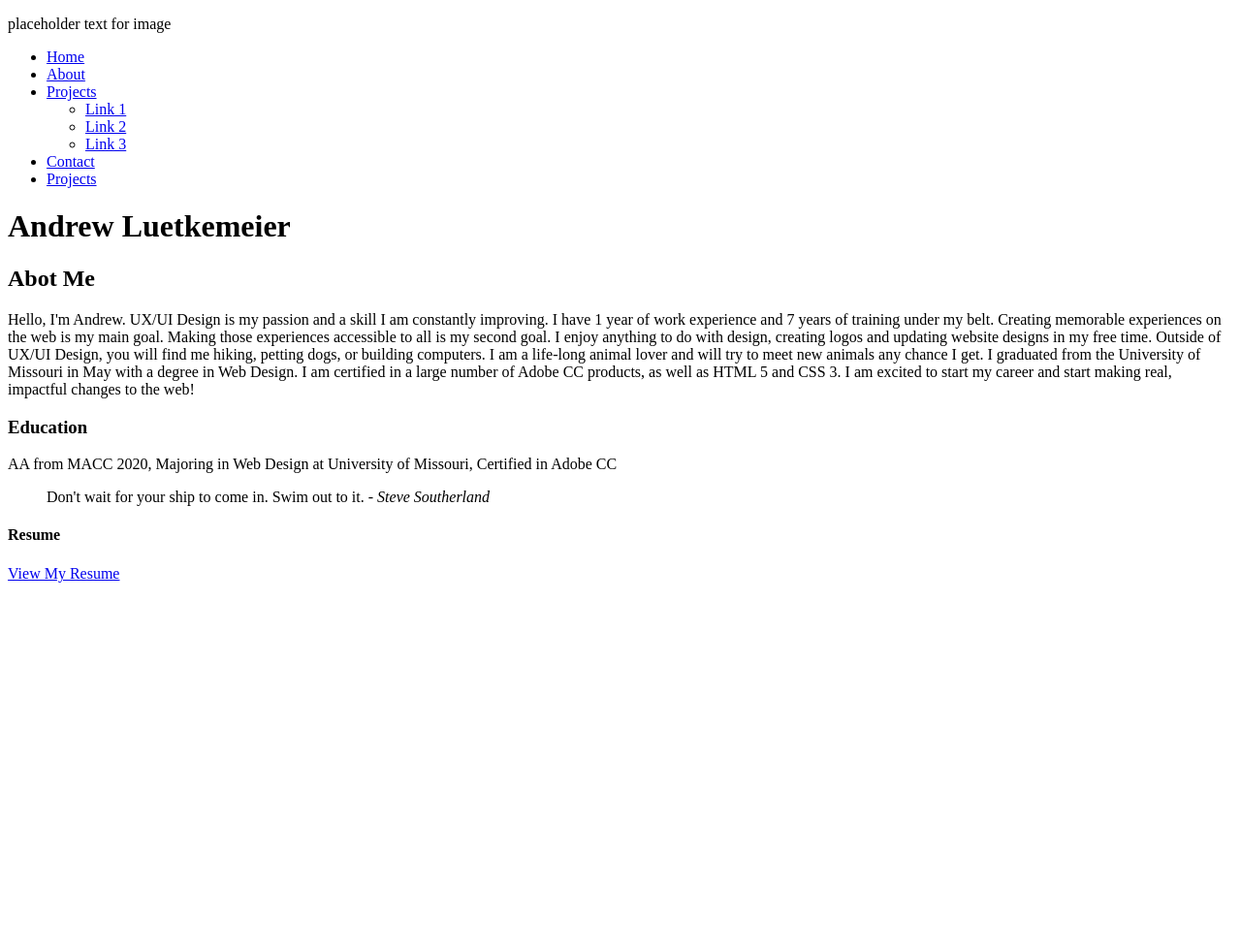
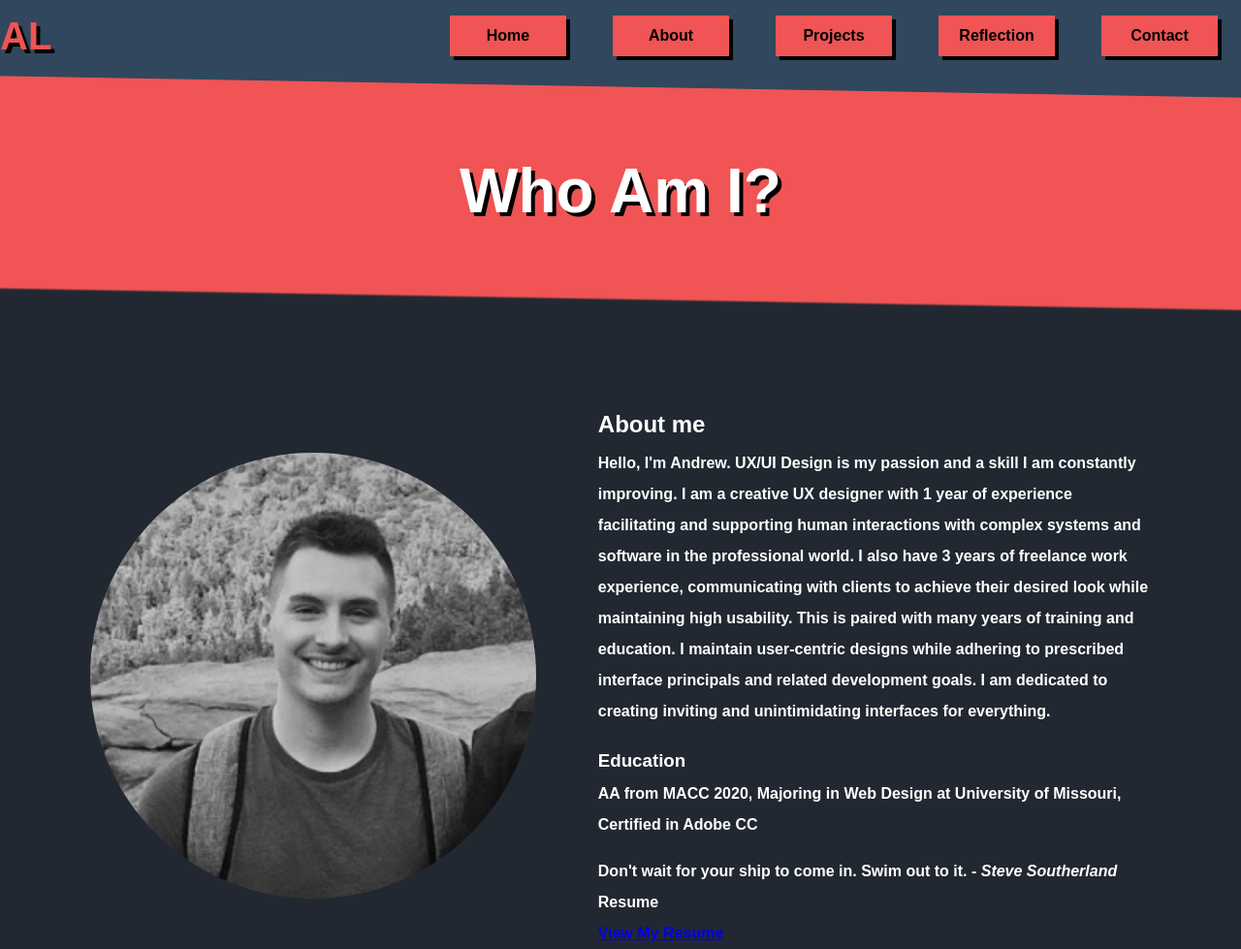
Before and after one commit to AndyLuet/andyluet.github.io, a plain HTML site: page islt_7310/about.html in a window 1280 px wide. Shown: the whole page at 97% size. Before the commit the page ends 800 px from the top, so only its background shows below. Drawn offline with Linux system fonts and the light colour scheme.

Commit message:
Add files via upload

```diff
--- a/islt_7310/about.html
+++ b/islt_7310/about.html
@@ -10,10 +10,14 @@
     <head>
         <meta charset="utf-8" />
         <title>About Page</title>
+
+        <link rel="stylesheet" href="./style.css" />
+        <link rel="stylesheet" href="./nav.css" />
     </head>
     <body>
         <nav>
-            <p class="fancy">placeholder text for image</p>
+            <div class="navwrapper">
+                <p class="fancy">AL</p>
                 <ul class="menu">
                     <li class="menu-item">
                         <a href="./index.html">Home</a>
@@ -36,35 +40,47 @@
                         </ul>
                     </li>
                     <li class="menu-item">
-                    <a href="#contact.html">Contact</a>
+                        <a href="#contact.html">Reflection</a>
                     </li>
                     <li class="menu-item">
-                    <a href="#project.html">Projects</a>
+                        <a href="#project.html">Contact</a>
                     </li>
                 </ul>
+            </div>
+            <div class="nav-background"></div>
         </nav>
 
         <header>
-            <h1>Andrew Luetkemeier</h1>
+            <h1>Who Am I?</h1>
+            <div class="header-slant"></div>
         </header>
 
         <main>
-            <h2>Abot Me</h2>
+            <img
+                class="about-image"
+                height="1000"
+                width="1000"
+                src="./testtesttest.png"
+                alt=""
+            />
+
+            <div class="about-content">
+                <h2>About me</h2>
                 <p>
-                Hello, I'm Andrew. UX/UI Design is my passion and a skill I am
-                constantly improving. I have 1 year of work experience and 7
-                years of training under my belt. Creating memorable experiences
-                on the web is my main goal. Making those experiences accessible
-                to all is my second goal. I enjoy anything to do with design,
-                creating logos and updating website designs in my free time.
-                Outside of UX/UI Design, you will find me hiking, petting dogs,
-                or building computers. I am a life-long animal lover and will
-                try to meet new animals any chance I get. I graduated from the
-                University of Missouri in May with a degree in Web Design. I am
-                certified in a large number of Adobe CC products, as well as
-                HTML 5 and CSS 3. I am excited to start my career and start
-                making real, impactful changes to the web!
+                    Hello, I'm Andrew. UX/UI Design is my passion and a skill I
+                    am constantly improving. I am a creative UX designer with 1
+                    year of experience facilitating and supporting human
+                    interactions with complex systems and software in the
+                    professional world. I also have 3 years of freelance work
+                    experience, communicating with clients to achieve their
+                    desired look while maintaining high usability. This is
+                    paired with many years of training and education. I maintain
+                    user-centric designs while adhering to prescribed interface
+                    principals and related development goals. I am dedicated to
+                    creating inviting and unintimidating interfaces for
+                    everything.
                 </p>
+
                 <h3>Education</h3>
                 <p>
                     AA from MACC 2020, Majoring in Web Design at University of
@@ -74,8 +90,11 @@
                     Don't wait for your ship to come in. Swim out to it. -
                     <em>Steve Southerland</em>
                 </blockquote>
+
                 <h4>Resume</h4>
+
                 <a href="./Andrew_Luetkemeier_Resume.PDF">View My Resume</a>
+            </div>
         </main>
 
         <footer></footer>
--- /dev/null
+++ b/islt_7310/nav.scss
@@ -0,0 +1,94 @@
+nav {
+    position: absolute;
+    top: 0;
+    left: 0;
+    margin: 0 auto;
+    width: 100vw;
+    background-color: #30475e;
+}
+
+.navwrapper {
+    display: flex;
+    justify-content: space-between;
+    align-items: center;
+    max-width: 1360px;
+    width: 100%;
+}
+
+nav p {
+    margin: 0;
+}
+
+.menu {
+    display: flex;
+    margin: 0;
+    list-style: none;
+    padding: 16px 0;
+    &-item {
+        margin: 0 24px;
+        background-color: #f05454;
+        text-align: center;
+        position: relative;
+        box-shadow: 4px 4px 0px rgba(0, 0, 0, 1);
+        transition: all ease-in-out 100ms;
+        a {
+            display: block;
+            text-decoration: none;
+            color: black;
+            font-weight: 700;
+            font-size: 16px;
+            padding: 8px 16px;
+            width: 120px;
+            border: solid #f05454 4px;
+            transition: all ease-in-out 100ms;
+        }
+        &:hover {
+            > ul {
+                visibility: visible;
+                background-color: #30475e;
+                opacity: 1;
+            }
+            a {
+                transition: all ease-in-out 100ms;
+                color: white;
+            }
+            background-color: transparent;
+        }
+    }
+    &-dropdown {
+        display: flex;
+        flex-direction: column;
+        justify-content: space-evenly;
+        align-items: center;
+        visibility: hidden;
+        list-style: none;
+        padding: 16px 16px;
+        position: absolute;
+        height: 220px;
+        width: 180px;
+        left: 50%;
+        transform: translateX(-50%);
+        transition: all 100ms ease-in-out;
+        opacity: 0;
+        z-index: 3;
+    }
+}
+
+// TEMP
+.fancy {
+    font-weight: bold;
+    font-size: 40px;
+    cursor: pointer;
+    color: #f05454;
+    filter: drop-shadow(4px 4px 0px #000);
+}
+
+.nav-background {
+    position: absolute;
+    width: 100%;
+    top: 10px;
+    left: 0;
+    height: 160px;
+    z-index: -1;
+    background-image: linear-gradient(1deg, transparent 0 50%, #30475e 50.5%);
+}
--- /dev/null
+++ b/islt_7310/style.scss
@@ -0,0 +1,111 @@
+* {
+    box-sizing: border-box;
+    margin: 0 auto;
+}
+
+html {
+    font-family: Arial, Helvetica, sans-serif;
+    background-color: #222831;
+    color: white;
+}
+
+body {
+    max-width: 1360px;
+    padding: 0 32px;
+}
+
+header {
+    margin: 160px 0 180px;
+    h1 {
+        text-align: center;
+        font-size: 64px;
+        filter: drop-shadow(4px 4px 0px #000);
+    }
+    .header-slant {
+        position: absolute;
+        background-image: linear-gradient(
+            1deg,
+            transparent 0 50%,
+            #f05454 50.5%
+        );
+        height: 500px;
+        width: 100%;
+        top: 60px;
+        right: 0;
+        z-index: -2;
+    }
+}
+
+main {
+    display: flex;
+    justify-content: center;
+    align-items: center;
+    z-index: -3;
+    width: 100%;
+    max-width: 90%;
+    margin: 0 auto;
+    &-wrapper {
+    }
+}
+
+.about-image {
+    border-radius: 50%;
+    width: 460px;
+    height: 460px;
+    margin: 0 64px 0 0;
+}
+
+.about-content {
+    font-weight: 600;
+    line-height: 2;
+    p {
+        margin-bottom: 16px;
+    }
+}
+
+.header-h1 {
+    color: #54bab9;
+}
+
+.reflection-header {
+    text-align: center;
+    margin: 128px 0 32px;
+}
+
+.reflection-paragraph {
+    margin: 32px auto;
+    padding: 32px;
+    max-width: 800px;
+}
+
+.reflection-paragraph p {
+    margin: 0 0 40px;
+    line-height: 2.5;
+    text-indent: 50px;
+}
+
+.intro-paragraph {
+    text-indent: 0 !important;
+}
+
+.reflection-paragraph p span {
+    font-weight: 900;
+    font-size: 32px;
+    font-family: "Times New Roman", Times, serif;
+    line-height: 1;
+}
+
+.reflection-paragraph h2 {
+    text-align: center;
+    margin: 80px 0 32px;
+}
+
+// footer {
+//     display: flex;
+//     justify-content: center;
+//     align-items: center;
+//     height: 64px;
+//     text-align: center;
+//     font-size: 14px;
+//     margin: 256px 0 0;
+// }
```
Also changed, not shown: islt_7310/index.html (+6 -3 lines), islt_7310/projects.html (+6 -3 lines), islt_7310/reflection.html (+6 -3 lines), islt_7310/nav.css, islt_7310/style.css, islt_7310/testtesttest.png (added), 2 other files. Lines whose indentation alone changed are shown as unchanged.
